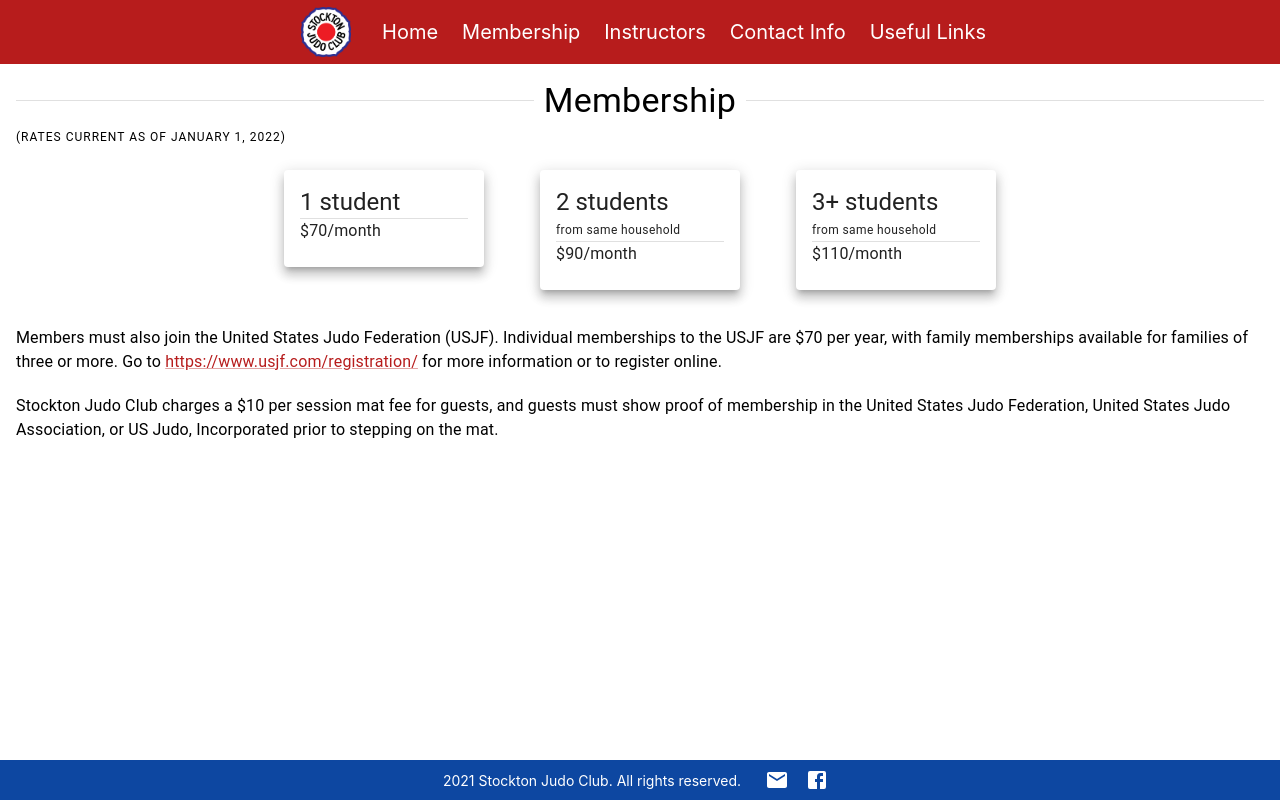
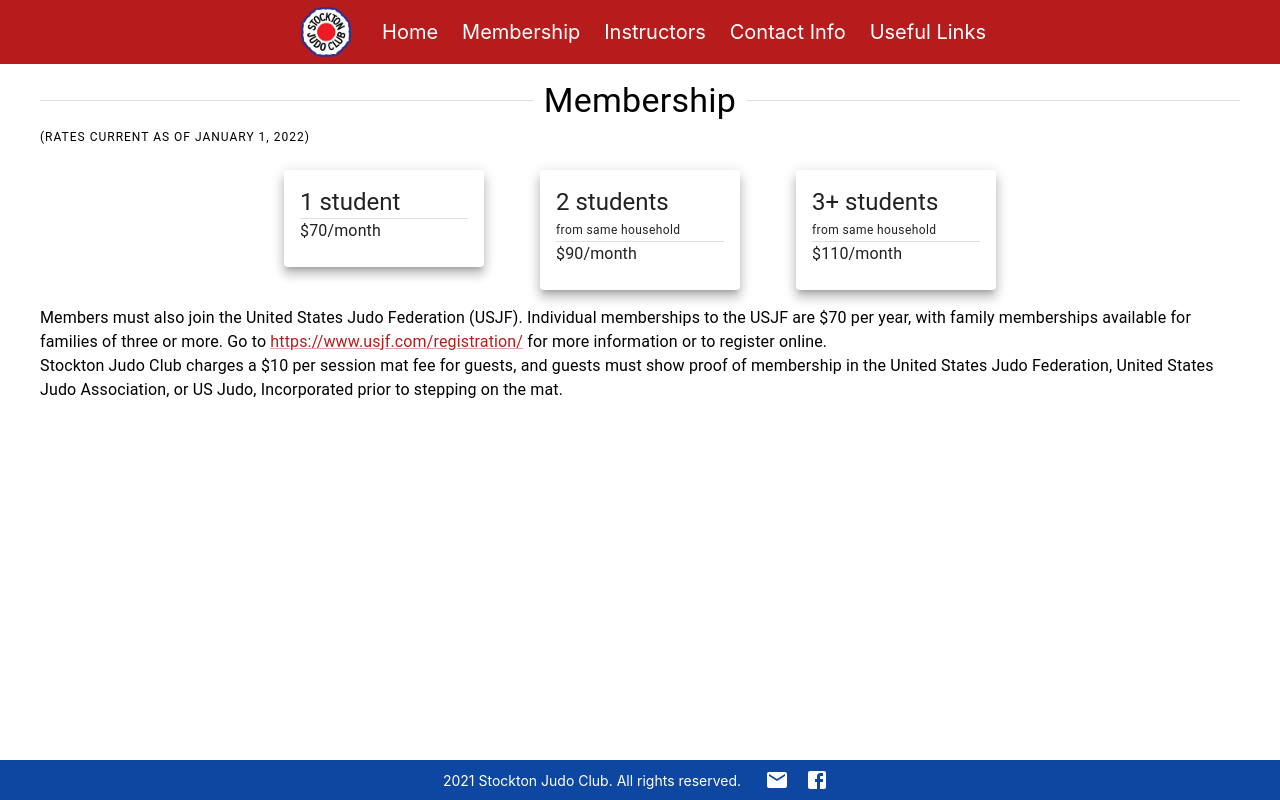
Before and after one commit to MJADangcil/stockton-judo-club, a React (Create React App) app: page /membership in a window 1280 px wide. Built offline with nearby package versions, Linux system fonts and the light colour scheme.

Commit message:
Display to block

```diff
--- a/src/pages/ContactInfo/ContactInfo.js
+++ b/src/pages/ContactInfo/ContactInfo.js
@@ -4,7 +4,7 @@
 export default function ContactInfo() {
   return (
     <section>
-      <Container maxWidth={false} sx={{ display: 'table-row', height: 'auto' }}>
+      <Container maxWidth={false} sx={{ display: 'block', height: 'auto' }}>
         <Grid
           container
           rowGap={3}
--- a/src/pages/HomePage/HomePage.js
+++ b/src/pages/HomePage/HomePage.js
@@ -4,7 +4,7 @@
 export default function HomePage() {
   return (
     <section>
-      <Container maxWidth={false} sx={{ display: 'table-row', height: 'auto' }}>
+      <Container maxWidth={false} sx={{ display: 'block', height: 'auto' }}>
         <Grid container rowSpacing={2.5} sx={{ padding: '16px' }}>
           <Grid item xs={12}>
             <Divider>
--- a/src/pages/Instructors/Instructors.js
+++ b/src/pages/Instructors/Instructors.js
@@ -72,7 +72,7 @@
 export default function Instructors() {
   return (
     <section>
-      <Container maxWidth={false} sx={{ display: 'table-row', height: 'auto' }}>
+      <Container maxWidth={false} sx={{ display: 'block', height: 'auto' }}>
         <Grid
           container
           rowGap={3}
--- a/src/pages/Membership/Membership.js
+++ b/src/pages/Membership/Membership.js
@@ -30,10 +30,10 @@
 export default function Membership() {
   return (
     <section>
-      <Container maxWidth={false} sx={{ display: 'table-row', height: 'auto' }}>
+      <Container maxWidth={false} sx={{ display: 'block', height: 'auto' }}>
         <Grid
           container
-          rowSpacing={2.5}
+          œ={2.5}
           columnGap={3}
           sx={{
             padding: '16px',
--- a/src/pages/UsefulLinks/UsefulLinks.js
+++ b/src/pages/UsefulLinks/UsefulLinks.js
@@ -23,7 +23,7 @@
 export default function UsefulLinks() {
   return (
     <section>
-      <Container maxWidth={false} sx={{ display: 'table-row', height: 'auto' }}>
+      <Container maxWidth={false} sx={{ display: 'block', height: 'auto' }}>
         <Grid
           container
           rowSpacing={2.5}
```
